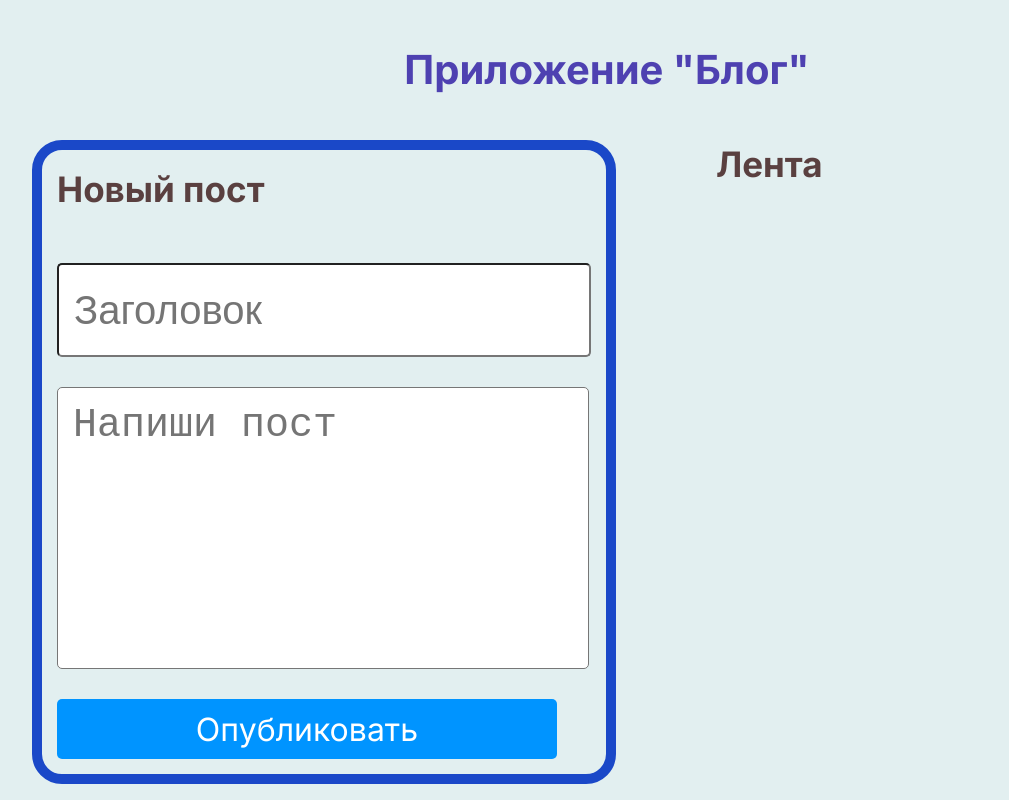
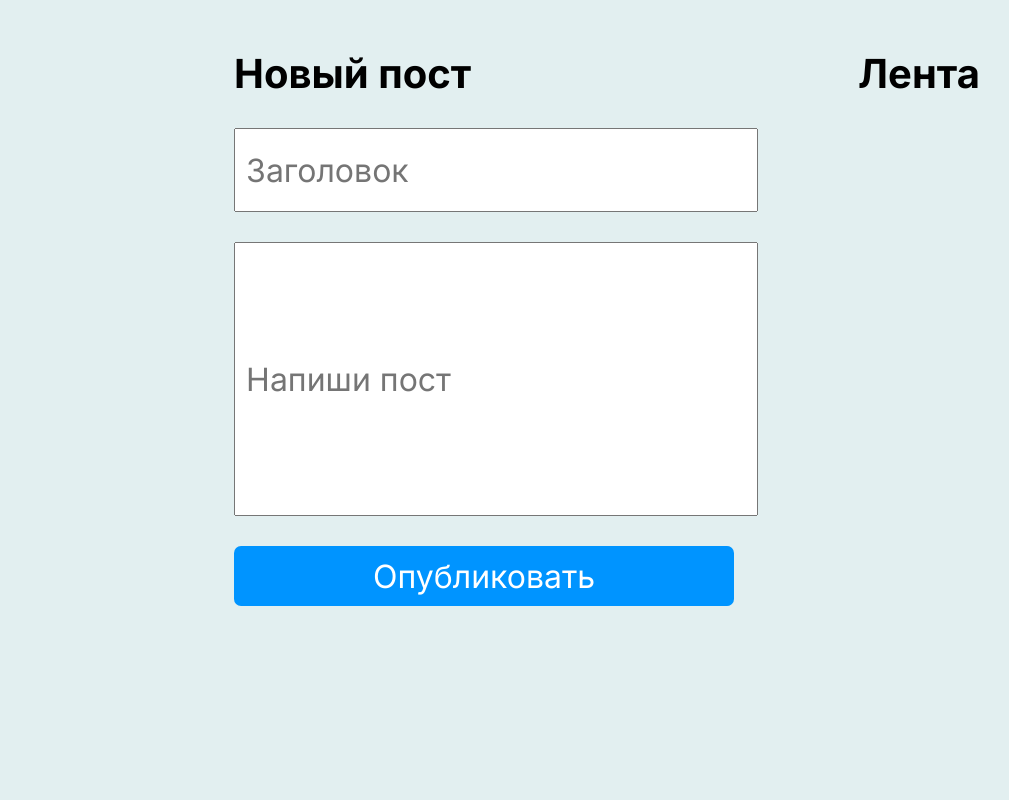
Before and after one commit to alexandrmetelkovit/blog-app, a plain HTML site: page index.html in a window 1280 px wide. Both pictures are taken after a click on the button "Опубликовать". Shown: the whole page, without its empty margins (33-1042 px from the left). Drawn offline with Linux system fonts and the light colour scheme.

Commit message:
change refact code

```diff
--- a/css/index.css
+++ b/css/index.css
@@ -1,8 +1,14 @@
 body {
+  width: 100%;
   font-family: "Inter", sans-serif;
   font-weight: 700;
-  width: 100%;
   background-color: #e2eff0;
+}
+
+.blog__title {
+  font-size: 40px;
+  color: #000;
+  font-weight: 700;
 }
 
 .container {
@@ -10,119 +16,79 @@ body {
   margin: 0 auto;
 }
 
+.title__blog {
+  font-size: 40px;
+  line-height: 48px;
+}
+
 .row {
+  padding: 50px;
   display: flex;
+  justify-content: center;
   gap: 100px;
 }
 
-.blog__app-title {
-  padding: 50px;
-  font-size: 40px;
-  color: #4e41b1;
-  text-align: center;
-}
-
-.col__new-post{
+.col__left {
   display: flex;
   flex-direction: column;
   gap: 30px;
-  border: #1a48c8 solid 10px;
-  padding: 15px;
-  border-radius: 30px;
 }
 
-.post__date {
-  font-size: 25px;
-  line-height: 30px;
-  color: #2292c9;
-  margin-bottom: 15px;
+.post__title__input,
+.post__text__input {
+  font-family: inherit;
+  width: 500px;
+  height: 60px;
+  padding: 10px;
+  font-size: 32px;
+  line-height: 39px;
+  font-weight: 400;
+  color: #979797;
 }
 
-.title__text {
-  font-size: 35px;
-  line-height: 48px;
-  color: #5a4040;
-  margin-bottom: 20px;
+.post__text__input {
+  height: 250px;
 }
 
-.validationMessage_hidden {
-  display: none;
+.new_post_btn {
+  font-family: inherit;
+  width: 500px;
+  height: 60px;
+  border-radius: 7px;
+  border: none;
+  background-color: #0094ff;
 }
 
-.post {
-  margin-bottom: 50px;
+.text__btn {
+  font-size: 32px;
+  line-height: 39px;
+  font-weight: 400;
+  color: #fff;
 }
 
-.post__output {
+.col__right {
+  display: flex;
+  flex-direction: column;
+  gap: 50px;
+}
+
+.posts {
+  font-size: 32px;
   font-weight: 400;
-  font-size: 32px;
   line-height: 39px;
   color: #979797;
 }
 
-.post-title-input {
-  width: 500px;
-  height: 60px;
-  border-radius: 5px;
-  font-size: 40px;
-  padding: 15px;
-}
-
 .post__title {
+  margin-bottom: 15px;
   font-size: 32px;
   line-height: 39px;
-  color: #000000;
-  margin-bottom: 15px;
+  font-weight: 700;
+  color: #000;
 }
-
-.post-text-input {
-  width: 500px;
-  height: 250px;
-  border-radius: 5px;
-  font-size: 40px;
-  padding: 15px;
+.post__text {
+  font-size: 25px;
+  font-weight: 400;
+  line-height: 30px;
+  color: #000;
 }
-
-textarea {
-  resize: none;
-}
-
-.post__text {
-  font-weight: 400;
-  font-size: 25px;
-  line-height: 30px;
-  color: #000000;
-}
-
-.new-post-btn {
-  font-family: inherit;
-  width: 500px;
-  height: 60px;
-  background-color: #0094ff;
-  border: none;
-  border-radius: 5px;
-  cursor: pointer;
-}
-
-.new-post-btn:hover {
-  opacity: 0.5;
-  background-color: #1ec532;
-  transition: 0.5s;
-}
-
-.btn__text {
-  font-size: 32px;
-  line-height: 39px;
-  color: #ffffff;
-}
-
-.validationMessage {
-  font-size: 18px;
-  color: #ff0000;
-}
-
-.col__posts {
-  display: flex;
-  flex-direction: column;
-  gap: 30px;
-}
--- a/index.html
+++ b/index.html
@@ -7,6 +7,8 @@
 
     <link href="https://fonts.googleapis.com/css2?family=Inter:wght@400;700&display=swap" rel="stylesheet" />
 
+    <link rel="icon" href="resources/text.png" type="image/x-icon" />
+
     <title>blog-app</title>
 
     <link rel="stylesheet" href="css/reset.css" />
@@ -14,28 +16,20 @@
 </head>
 
 <body>
-    <h1 class="blog__app-title">Приложение "Блог"</h1>
-
     <div class="container">
         <div class="row">
-            <div class="col__new-post">
-                <h2 class="title__text">Новый пост</h2>
-
-                <input class="js-post-title-input post-title-input" placeholder="Заголовок" type="text" />
-
-                <textarea class="js-post-text-input post-text-input" placeholder="Напиши пост" type="text"></textarea>
-
-                <button class="js-new-post-btn new-post-btn">
-                    <p class="btn__text">Опубликовать</p>
+            <div class="col__left">
+                <h2 class="title__blog">Новый пост</h2>
+                <input class="js-post__title__input post__title__input" placeholder="Заголовок" type="text" />
+                <input class="js-post__text__input post__text__input" placeholder="Напиши пост" type="text" />
+                <button class="js-new_post_btn new_post_btn">
+                    <p class="text__btn">Опубликовать</p>
                 </button>
-
-                <div class="validationMessage validationMessage_hidden"></div>
             </div>
-            <div class="col__posts">
-                <h2 class="title__text">Лента</h2>
-
-                <div class="js-posts posts">
-                    <p class="post__output">Лента пуста...</p>
+            <div class="col__right">
+                <h2 class="title__blog">Лента</h2>
+                <div class="js-posts posts title__blog">
+                    Тут пока пусто...
                 </div>
             </div>
         </div>
--- a/js/index.js
+++ b/js/index.js
@@ -122,56 +122,67 @@
 //   postsNode.innerHTML = postsHTML;
 // }
 
-const posts = [];
 
-const postTitleInputNode = document.querySelector(".js-post-title-input");
-const postTextInputNode = document.querySelector(".js-post-text-input");
-const newPostBtnNode = document.querySelector(".js-new-post-btn");
-const postNode = document.querySelector(".js-posts");
+let post = {
+  title: '',
+  text: ''
+};
 
-newPostBtnNode.addEventListener("click", function () {
+ const postTitleInputNode = document.querySelector('.js-post__title__input');
+ const postTextInputNode = document.querySelector('.js-post__text__input');
+ const newPostBtnNode = document.querySelector('.js-new_post_btn ');
+ const postsNode = document.querySelector('.js-posts');
+
+
+
+ newPostBtnNode.addEventListener('click', function() {
+
+ // получить пост от пользователя
   const postFromUser = getPostFromUser();
 
-  addPost(postFromUser); // сохраняем пост
+  //вызов (присваиваем значение, которое ввел пользователь "post")
+  setPost(postFromUser);
 
-  renderPosts();
+//отображение поста
+  renderPost();
  });
 
+ // получить пост от пользователя
  function getPostFromUser() {
-  //получаем данные через инпут
-  const title = postTitleInputNode.value;
-  const text = postTextInputNode.value;
 
+  //Обрабатываем ввод заголовка и описания
+  const title = postTitleInputNode.value;  // получаем заголовок из поля ввода заголовка
+  const text = postTextInputNode.value; // получаем описание из поля ввода напиши текст
+
+  // возвращаем объект из title и text
   return {
-    title: title,
-    text: text,
+    title,
+    text
   };
  }
 
-function addPost({ title, text }) {
-  posts.push({
-    title,
-    text,
-  });
+//установить пост ..  //сохранить пост
+ function setPost(newPost) {
+  post = newPost;
  }
 
-function getPosts() {
-  return posts;
+ function getPost() {
+  return post;
  }
 
-function renderPosts() {
-  const posts = getPosts();
+//отображение одного поста
+ function renderPost() {
+  // складываем внутрь HTML
+  // postsNode.innerText = post;
 
-  let postsHTML = '';
-
-  posts.forEach(post => {
-    postsHTML += `
-      <div class='post'>
+  const post = getPost();
+  // формирование ХТМЛ через шаблонные строки внутри js
+  const postHTML = `
+  <div class ='post'>
   <p class='post__title'>${post.title}</p>
   <p class='post__text'>${post.text}</p>
   </div>
   `;
-  });
 
-  postNode.innerHTML = postsHTML;
+  postsNode.innerHTML = postHTML;
  }
```
Also changed, not shown: resources/text.png (added). Lines whose indentation alone changed are shown as unchanged.
